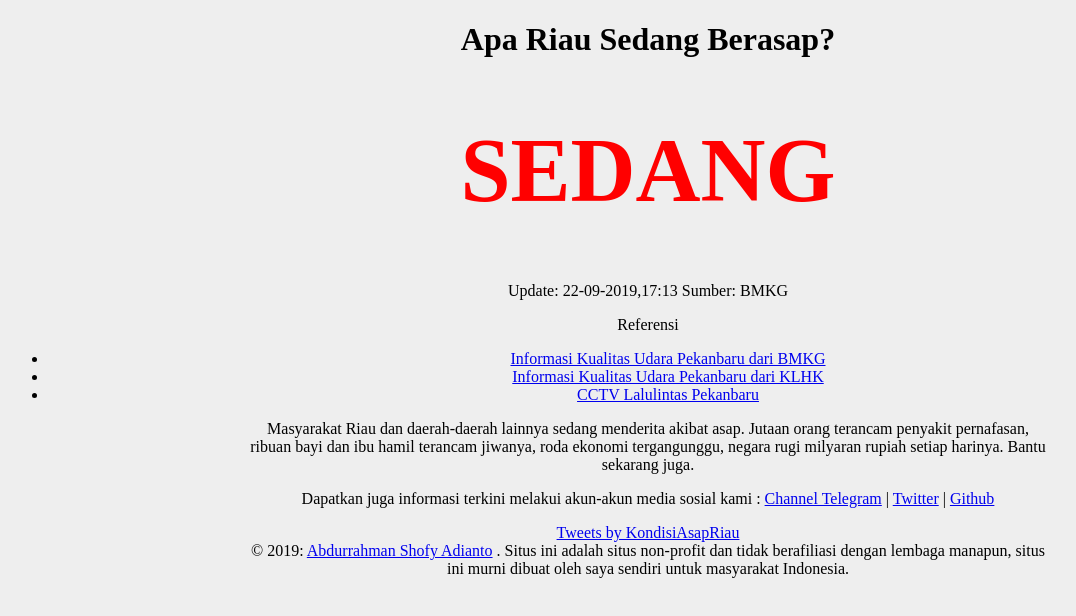
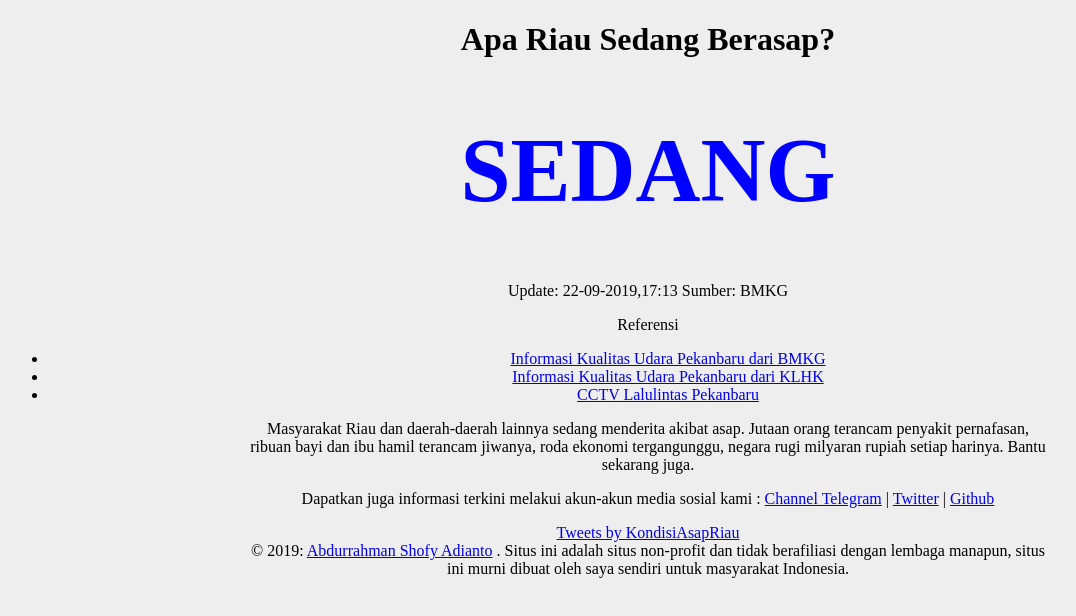
Before and after one commit to ApaRiauSedangBerasap/ApaRiauSedangBerasap, a plain HTML site: page index.html in a window 1280 px wide. Shown: the whole page, without its empty margins (0-1076 px from the left). Drawn offline with Linux system fonts and the light colour scheme.

Commit message:
set status text styling based on json data

```diff
--- a/index.html
+++ b/index.html
@@ -83,6 +83,7 @@
         console.log(data);
 
         get_el_by_id('status').innerHTML = data.status;
+        get_el_by_id('status').style.color = data.color;
         get_el_by_id('time').innerHTML = data.time;
         get_el_by_id('source').innerHTML = data.source;
     });
```
